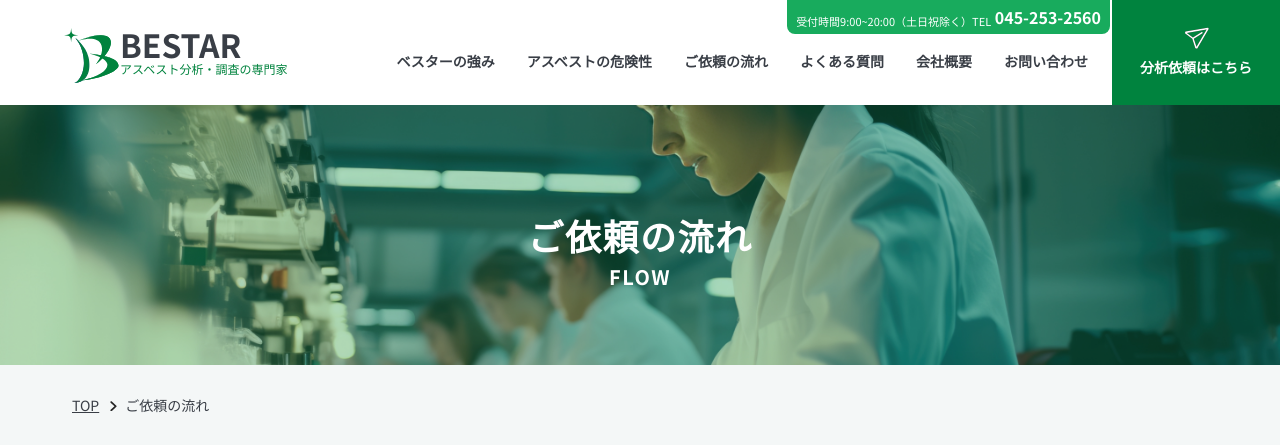
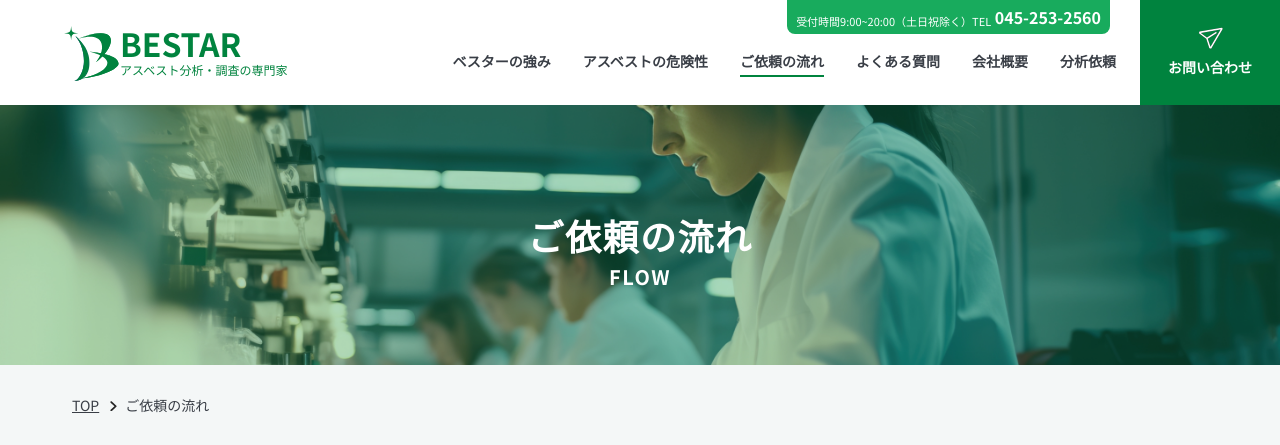
Before and after one commit to I-BIS-dev/hammers_corporate-site, a PHP site: page /flow in a window 1280 px wide. Shown: the top 445 px of the page. Run offline with PHP 8.4, Linux system fonts and the light colour scheme; style sheets or scripts are compiled from the project's sources.

Commit message:
footerロゴ追加とリンク修正

```diff
--- a/assets/scss/layout/_flow.scss
+++ b/assets/scss/layout/_flow.scss
@@ -2,12 +2,10 @@
   padding-bottom: 220px;
 
   .l-sub-mv {
-
     .l-sub-mv__area {
-
       .l-sub-mv__hero {
         &.--flow::after {
-          content: 'FLOW';
+          content: "FLOW";
         }
       }
     }
@@ -28,7 +26,7 @@
     .l-step__step1-textarea {
       margin-top: 63px;
 
-      .l-step__text:nth-of-type(2){
+      .l-step__text:nth-of-type(2) {
         margin-top: 29px;
       }
     }
@@ -48,7 +46,7 @@
         font-weight: 700;
       }
 
-      a{
+      a {
         text-decoration: underline;
 
         &:hover {
@@ -90,7 +88,7 @@
           }
         }
 
-        .l-step__contact-tel__link {}
+        // .l-step__contact-tel__link {}
 
         .l-step__contact-time {
           font-size: 12px;
@@ -99,7 +97,7 @@
           margin-top: 6px;
         }
 
-        .l-step__btnarea{
+        .l-step__btnarea {
           margin-top: 2px;
         }
       }
@@ -125,11 +123,10 @@
           @include hover-effect;
         }
 
-        &.--excel-btn{
+        &.--excel-btn {
           font-size: 16px;
           padding: 14px 31px;
         }
-
       }
     }
 
@@ -159,7 +156,7 @@
           text-align: center;
         }
 
-        .l-step__text a{
+        .l-step__text a {
           font-weight: 700;
           text-decoration: none;
 
@@ -183,10 +180,7 @@
       }
 
       .l-step__excel-imgarea {
-
-
         .l-step__img {
-
           @include mq(sp-ls) {
             display: flex;
             flex-direction: column;
@@ -200,7 +194,6 @@
         }
       }
 
-
       .l-step__example {
         font-size: 14px;
         line-height: 160.2%;
@@ -211,7 +204,6 @@
     }
 
     &.step2 {
-
       .l-step2__top-textarea {
         margin-top: 60px;
       }
@@ -251,7 +243,7 @@
           display: block;
         }
 
-        .l-step__sample-topleft {}
+        // .l-step__sample-topleft {}
 
         .l-step__img-left {
           display: flex;
@@ -262,7 +254,6 @@
             flex-wrap: wrap;
             row-gap: 12px;
           }
-
         }
 
         .l-step__img-topright {
@@ -325,7 +316,6 @@
         }
 
         .l-step__bottom-right {
-
           @include mq(sp-ls) {
             display: flex;
             justify-content: center;
@@ -351,7 +341,4 @@
       justify-content: center;
     }
   }
-
-
-
 }
--- a/flow/index.html
+++ b/flow/index.html
@@ -18,7 +18,7 @@
 <body>
   <header class="l-header">
     <div class="l-header__logo">
-      <h1 class="l-header__logo-name"><a class="u-header__logo" href="#">BESTAR</a></h1>
+      <h1 class="l-header__logo-name"><a class="c-header__logo" href="../">BESTAR</a></h1>
       <p class="l-header__logo-description">アスベスト分析・調査の専門家</p>
     </div>
     <div class="l-header__navarea">
@@ -27,18 +27,18 @@
             045-253-2560</a></p>
         <nav class="l-header__nav" id="js-nav">
           <ul class="l-header__nav-list">
-            <li class="l-header__nav-item"><a class="l-header__nav-link" href="/merit/index.html">ベスターの強み</a></li>
-            <li class="l-header__nav-item"><a class="l-header__nav-link" href="#">アスベストの危険性</a></li>
-            <li class="l-header__nav-item"><a class="l-header__nav-link" href="#">ご依頼の流れ</a></li>
-            <li class="l-header__nav-item"><a class="l-header__nav-link" href="#">よくある質問</a></li>
-            <li class="l-header__nav-item"><a class="l-header__nav-link" href="/company/index.html">会社概要</a></li>
-            <li class="l-header__nav-item"><a class="l-header__nav-link" href="/contact/index.php">お問い合わせ</a></li>
+            <li class="l-header__nav-item"><a class="l-header__nav-link" href="../merit/">ベスターの強み</a></li>
+            <li class="l-header__nav-item"><a class="l-header__nav-link" href="../about/">アスベストの危険性</a></li>
+            <li class="l-header__nav-item"><a class="l-header__nav-link" href="">ご依頼の流れ</a></li>
+            <li class="l-header__nav-item"><a class="l-header__nav-link" href="../faq/">よくある質問</a></li>
+            <li class="l-header__nav-item"><a class="l-header__nav-link" href="../company/">会社概要</a></li>
+            <li class="l-header__nav-item"><a class="l-header__nav-link" href="../request/">分析依頼</a></li>
           </ul>
         </nav>
       </div>
       <div class="l-header__nav-contact">
         <img class="l-header__navicon" src="/assets/images/arrow-header.svg" width="25" height="25" alt="矢印アイコン">
-        <a href="#" class="l-header__btn">分析依頼はこちら</a>
+        <a href="../contact/" class="l-header__btn">お問い合わせ</a>
       </div>
     </div>
     <div class="c-phone-btn">
@@ -74,7 +74,7 @@
     </section>
 
     <!-- section1 -->
-    <section class="l-step --step1">
+    <section class="l-step --step1 a--fadeIn">
       <div class="p-inner">
         <h3 class="l-step__ttl">STEP1 分析依頼を送る</h3>
         <div class="l-step__step1-textarea">
@@ -118,7 +118,7 @@
     </section>
 
     <!-- section2 -->
-    <section class="l-step step2">
+    <section class="l-step step2 a--fadeIn">
       <div class="p-inner">
         <h3 class="l-step__ttl">STEP2 検体を送る</h3>
         <div class="l-step2__top-textarea">
@@ -173,7 +173,7 @@
     </section>
 
     <!-- section3 -->
-    <section class="l-step">
+    <section class="l-step a--fadeIn">
       <div class="p-inner">
         <h3 class="l-step__ttl">STEP3 検体受付・分析</h3>
         <p class="l-step__text --text-margin">
@@ -185,7 +185,7 @@
     </section>
 
     <!-- section4 -->
-    <section class="l-step step4">
+    <section class="l-step step4 a--fadeIn">
       <div class="p-inner">
         <h3 class="l-step__ttl">STEP4 報告書送信</h3>
         <p class="l-step__text --text-margin">分析が完了しましたら、お約束の納期までに分析結果をメール、または郵送（有料）にてご報告いたします。</p>
@@ -200,24 +200,30 @@
   <footer class="l-footer">
     <div class="l-footer__top">
       <div class="l-footer__logo">
-        <p class="l-footer__logo-name">BESTAR</p>
-        <p class="l-footer__logo-description">アスベスト分析・調査の専門家</p>
+        <div class="l-footer__logoarea">
+          <div class="l-footer__logo-left">
+            <img src="../assets/images/footer-logo.svg" alt="ハマーズロゴ" class="l-footer__logo-img">
+          </div>
+          <div class="l-footer__logo-right">
+            <p class="l-footer__logo-name">BESTAR</p>
+            <p class="l-footer__logo-description">アスベスト分析・調査の専門家</p>
+          </div>
+        </div>
         <p class="l-footer__logo-company">株式会社ハマーズ アスベスト分析事業部</p>
         <p class="l-footer__logo-address">〒231-0048 神奈川県横浜市中区蓬莱町2-6-14 戸賀崎ビル2F</p>
       </div>
       <ul class="l-footer__nav-list">
-        <li class="l-footer__nav-item"><a class="l-footer__nav-link" href="/index.html">TOP</a></li>
-        <li class="l-footer__nav-item"><a class="l-footer__nav-link" href="/merit/index.html">ベスターの強み</a></li>
-        <li class="l-footer__nav-item"><a class="l-footer__nav-link" href="#">アスベストの危険性</a></li>
-        <li class="l-footer__nav-item"><a class="l-footer__nav-link" href="#">ご依頼の流れ</a></li>
-        <li class="l-footer__nav-item"><a class="l-footer__nav-link" href="#">よくある質問</a></li>
-        <li class="l-footer__nav-item"><a class="l-footer__nav-link" href="/company/index.html">会社概要</a></li>
-        <li class="l-footer__nav-item"><a class="l-footer__nav-link" href="/contact/index.php">お問い合わせ</a></li>
-        <li class="l-footer__nav-item"><a class="l-footer__nav-link" href="#">分析依頼</a></li>
-        <li class="l-footer__nav-item --noborder"><a class="l-footer__nav-link"
-            href="/privacy/index.html">特定商取引法に基づく表記</a></li>
-        <li class="l-footer__nav-item --noborder"><a class="l-footer__nav-link"
-            href="/privacy/sctl/index.html">プライバシーポリシー</a></li>
+        <li class="l-footer__nav-item"><a class="l-footer__nav-link" href="../">TOP</a></li>
+        <li class="l-footer__nav-item"><a class="l-footer__nav-link" href="../merit/">ベスターの強み</a></li>
+        <li class="l-footer__nav-item"><a class="l-footer__nav-link" href="../about/">アスベストの危険性</a></li>
+        <li class="l-footer__nav-item"><a class="l-footer__nav-link" href="">ご依頼の流れ</a></li>
+        <li class="l-footer__nav-item"><a class="l-footer__nav-link" href="../faq/">よくある質問</a></li>
+        <li class="l-footer__nav-item"><a class="l-footer__nav-link" href="../company/">会社概要</a></li>
+        <li class="l-footer__nav-item"><a class="l-footer__nav-link" href="../contact/">お問い合わせ</a></li>
+        <li class="l-footer__nav-item"><a class="l-footer__nav-link" href="">分析依頼</a></li>
+        <li class="l-footer__nav-item --noborder"><a class="l-footer__nav-link" href="../privacy/sctl/">特定商取引法に基づく表記</a>
+        </li>
+        <li class="l-footer__nav-item --noborder"><a class="l-footer__nav-link" href="../privacy/">プライバシーポリシー</a></li>
       </ul>
     </div>
     <div class="l-footer__bottom">
--- a/index.html
+++ b/index.html
@@ -348,7 +348,7 @@
       <div class="l-footer__logo">
         <div class="l-footer__logoarea">
           <div class="l-footer__logo-left">
-            <img src="./assets/images/footer-logo.svg" alt="ハマーズロゴ" class="l-footer__logo-img">
+            <img src="../assets/images/footer-logo.svg" alt="ハマーズロゴ" class="l-footer__logo-img">
           </div>
           <div class="l-footer__logo-right">
             <p class="l-footer__logo-name">BESTAR</p>
```
Also changed, not shown: about/index.html (+9 -2 lines), company/index.html (+9 -2 lines), faq/index.html (+9 -2 lines), merit/index.html (+9 -2 lines), privacy/index.html (+9 -2 lines), privacy/sctl/index.html (+9 -2 lines).
